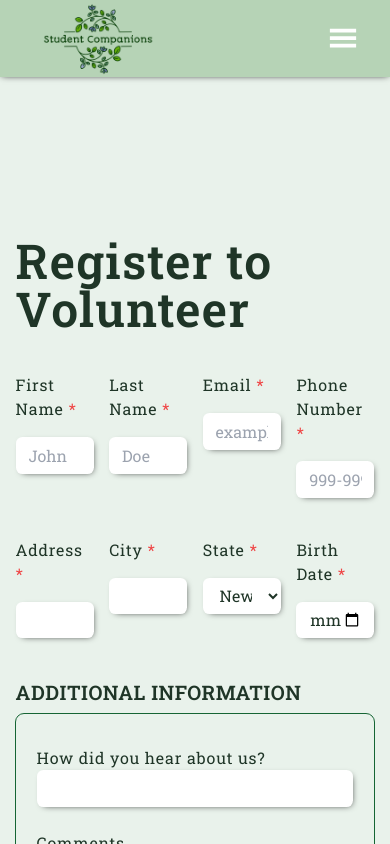
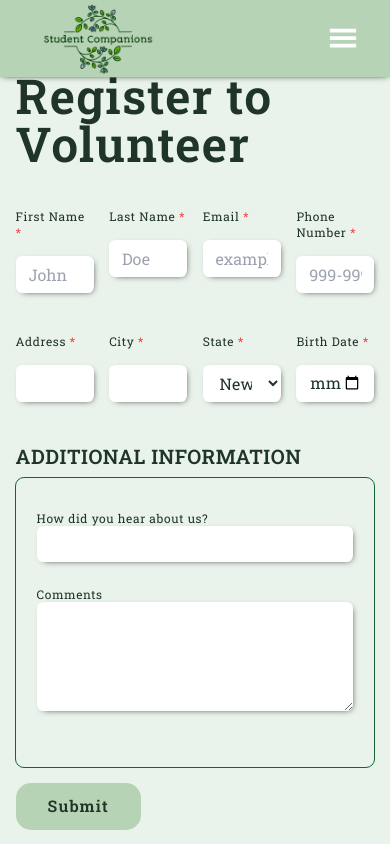
Before and after one commit to don-bi/senior-companion, a Next.js app: page /volunteer in a window 390 px wide. Shown: the top 844 px of the page. Built offline with nearby package versions, Linux system fonts and the light colour scheme.

Commit message:
responsive changes

```diff
--- a/app/about/page.tsx
+++ b/app/about/page.tsx
@@ -15,7 +15,7 @@ export default function About() {
                 <div className="md:w-1/2">
                     <div className="bg-[#d3ecd3ff]">
                         <AppearingBlock>
-                            <div className="pt-32 py-10 flex flex-col items-center">
+                            <div className="pt-10 md:pt-32 py-10 flex flex-col items-center">
                                 <h1 className="text-3xl md:text-4xl lg:text-5xl font-semibold w-full text-center">Our Founders</h1>
                                 <div className="flex items-center justify-center gap-20 mt-4 flex-wrap">
                                     <StaffIcon imageSrc={craig} imageAlt="Picture of Co-founder Craig Chen" name="Craig Chen" title=""/>
@@ -36,7 +36,7 @@ export default function About() {
                     </div>
                 </div>
 
-                <div className={`${styles.story} md:w-1/2 pt-32 pb-24 text-center flex flex-col gap-5 items-center px-[4.5%]`}>
+                <div className={`${styles.story} md:w-1/2 pt-10 md:pt-32 pb-24 text-center flex flex-col gap-5 items-center px-[4.5%]`}>
                     <h1 className="w-8/12 font-bold text-3xl sm:text-5xl">Our Story</h1>
                     <AppearingBlock style="flex justify-center">
                         <p className="text-md tracking-wide leading-6">Student Companions sprung up not so long ago, in July 2024, but the seeds were planted years before. In 2022, Craig and Nafisa were high school friends who volunteered as student telephone companions for seniors. During the hours they spent on the phone each week with the seniors, they were brought out of their daily lives and their daily routine. In those conversations they saw through different perspectives. With seniors on the other end of the call, the phone took them through portals. Their calls were rich with the unspoken significance of building intergenerational bridges.
--- a/app/page.tsx
+++ b/app/page.tsx
@@ -18,6 +18,7 @@ export default function Home() {
   return (
     <main className="bg-slate-50">
         <Header scroll={true}/>
+
         <Images />
 
         <div className="flex-col items-centermd:py-10 overflow-visible">
--- a/app/volunteer/page.tsx
+++ b/app/volunteer/page.tsx
@@ -7,7 +7,7 @@ export default function Branches() {
     return (
         <main className="bg-slate-50 h-full">
             <Header scroll={false}/>
-            <div className="pt-32 bg-[#e9f2eb]">
+            <div className="pt-10 md:pt-32 bg-[#e9f2eb]">
                 <VolunteerForm />
             </div>
 
--- a/components/header/header.module.css
+++ b/components/header/header.module.css
@@ -25,7 +25,6 @@
 .ul {
     list-style: none;
     display: flex;
-    gap: 1.3rem;
   }
 
 .a {
@@ -70,6 +69,7 @@
   .header {
     padding: 1.5rem 6rem;
     background-color: var(--olive);
+    position: sticky;
   }
 
   .scrolled {
@@ -116,12 +116,6 @@
   }
 }
 
-@media (width < 904px) {
-  .header {
-    position: sticky;
-  }
-}
-
 @media (width < 490px) {
   .header {
     padding: 1.5rem 2rem;
--- a/components/header/header.tsx
+++ b/components/header/header.tsx
@@ -37,7 +37,7 @@ export default function Header({scroll}: {scroll: boolean}) {
                 <Image src={logo} alt={"logo"} style={{height: "76.8px", width: "auto"}}/>
             </Link>
             <nav className={styles.nav}>
-                <ul className={styles.ul}>
+                <ul className={`${styles.ul} gap-2 md:gap-5`}>
                     <li><Link href={"/"} className={styles.a}>Home</Link></li>
                     <li><Link href={"/about"} className={styles.a}>About Us</Link></li>
                     <li><Link href={"/partners"} className={styles.a}>Our Partners</Link></li>
@@ -59,6 +59,7 @@ export default function Header({scroll}: {scroll: boolean}) {
             <li className={styles.li}><Link href={"/"} className={styles.a}>Home</Link></li>
             <li className={styles.li}><Link href={"/about"} className={styles.a}>About Us</Link></li>
             <li className={styles.li}><Link href={"/partners"} className={styles.a}>Our Partners</Link></li>
+            <li className={styles.li}><Link href={"/volunteer"} className={styles.a}>Get Involved</Link></li>
             <li className={styles.li}><a href="#contact" className={styles.a}>Contact Us</a></li>
         </ul>
     </div>
--- a/components/partner-icon/partnerIcon.module.css
+++ b/components/partner-icon/partnerIcon.module.css
@@ -17,6 +17,5 @@
 .container {
     display: flex;
     justify-content: center;
-    gap: 7rem;
     min-height: 12rem;
 }
--- a/components/volunteer-form/index.tsx
+++ b/components/volunteer-form/index.tsx
@@ -57,37 +57,37 @@ export default function VolunteerForm() {
             <h1 className="ml-[4%] text-5xl font-semibold tracking-wide mb-10">Register to Volunteer</h1>
             <div className="flex gap-[4%] flex-wrap justify-center">
                 <div className={styles.container}>
-                    <label htmlFor="firstName" className="tracking-wider">First Name <span className='text-red-500'>*</span></label>
+                    <label htmlFor="firstName" className="tracking-wider text-xs md:text-base">First Name <span className='text-red-500'>*</span></label>
                     <input {...register("firstName")} type="text" id="firstName" className={styles.input} placeholder="John"/>
                     <div>{errors.firstName && errors.firstName.message}&nbsp;</div>
                 </div>
                 <div className={styles.container}>
-                    <label htmlFor="lastName" className="tracking-wider">Last Name <span className='text-red-500'>*</span></label>
+                    <label htmlFor="lastName" className="tracking-wider text-xs md:text-base">Last Name <span className='text-red-500'>*</span></label>
                     <input {...register("lastName")} type="text" id="lastName" className={styles.input} placeholder="Doe"/>
                     <div>{errors.lastName && errors.lastName.message}&nbsp;</div>
                 </div>
                 <div className={styles.container}>
-                    <label htmlFor="email" className="tracking-wider">Email <span className='text-red-500'>*</span></label>
+                    <label htmlFor="email" className="tracking-wider text-xs md:text-base">Email <span className='text-red-500'>*</span></label>
                     <input {...register("email")} type="text" id="email" className={styles.input} placeholder="example@email.com"/>
                     <div>{errors.email && errors.email.message}&nbsp;</div>
                 </div>
                 <div className={styles.container}>
-                    <label htmlFor="phone" className="tracking-wider">Phone Number <span className='text-red-500'>*</span></label>
+                    <label htmlFor="phone" className="tracking-wider text-xs md:text-base">Phone Number <span className='text-red-500'>*</span></label>
                     <input {...register("phone")} type="text" id="phone" className={styles.input} placeholder="999-999-9999"/>
                     <div>{errors.phone && errors.phone.message}&nbsp;</div>
                 </div>
                 <div className={styles.container}>
-                    <label htmlFor="address" className="tracking-wider">Address <span className='text-red-500'>*</span></label>
+                    <label htmlFor="address" className="tracking-wider text-xs md:text-base">Address <span className='text-red-500'>*</span></label>
                     <input {...register("address")} type="text" id="address" className={styles.input}/>
                     <div>{errors.address && errors.address.message}&nbsp;</div>
                 </div>
                 <div className={styles.container}>
-                    <label htmlFor="city" className="tracking-wider">City <span className='text-red-500'>*</span></label>
+                    <label htmlFor="city" className="tracking-wider text-xs md:text-base">City <span className='text-red-500'>*</span></label>
                     <input {...register("city")} type="text" id="city" className={styles.input}/>
                     <div>{errors.city && errors.city.message}&nbsp;</div>
                 </div>
                 <div className={styles.container}>
-                    <label htmlFor="state" className="tracking-wider">State <span className='text-red-500'>*</span></label>
+                    <label htmlFor="state" className="tracking-wider text-xs md:text-base">State <span className='text-red-500'>*</span></label>
                     <select {...register("state")} id="state" className={styles.input} required>
                         <option value="NY">New York</option>
                         <option value="AL">Alabama</option>
@@ -143,7 +143,7 @@ export default function VolunteerForm() {
                     </select>
                 </div>
                 <div className={styles.container}>
-                    <label htmlFor="birthdate" className="tracking-wider">Birth Date <span className='text-red-500'>*</span></label>
+                    <label htmlFor="birthdate" className="tracking-wider text-xs md:text-base">Birth Date <span className='text-red-500'>*</span></label>
                     <input {...register("birthdate")} id="birthdate" type="date" className={styles.input} required/>
                     <div>&nbsp;</div>
                 </div>
@@ -153,12 +153,12 @@ export default function VolunteerForm() {
                 <div className="text-xl font-semibold tracking-wide w-full mb-2">ADDITIONAL INFORMATION</div>
                 <div className="w-full flex flex-col items-center px-[2%] py-[2rem] outline outline-green-800 outline-1 rounded-lg">
                     <div className={styles.additionalContainer}>
-                        <label htmlFor="referral" className="tracking-wider">How did you hear about us?</label>
+                        <label htmlFor="referral" className="tracking-wider text-xs md:text-base">How did you hear about us?</label>
                         <input {...register("referral")} type="text" id="referral" className={styles.input}/>
                         <div>&nbsp;</div>
                     </div>
                     <div className={styles.additionalContainer}>
-                        <label htmlFor="comments" className="tracking-wider">Comments</label>
+                        <label htmlFor="comments" className="tracking-wider text-xs md:text-base">Comments</label>
                         <textarea {...register("comments")} rows={4} id="comments" className={styles.textarea}/>
                         <div>&nbsp;</div>
                     </div>
```
Also changed, not shown: app/partners/page.tsx (+3 -4 lines), components/images/images.module.css (+13 -6 lines), components/partner-icon/index.tsx (+6 -6 lines).
